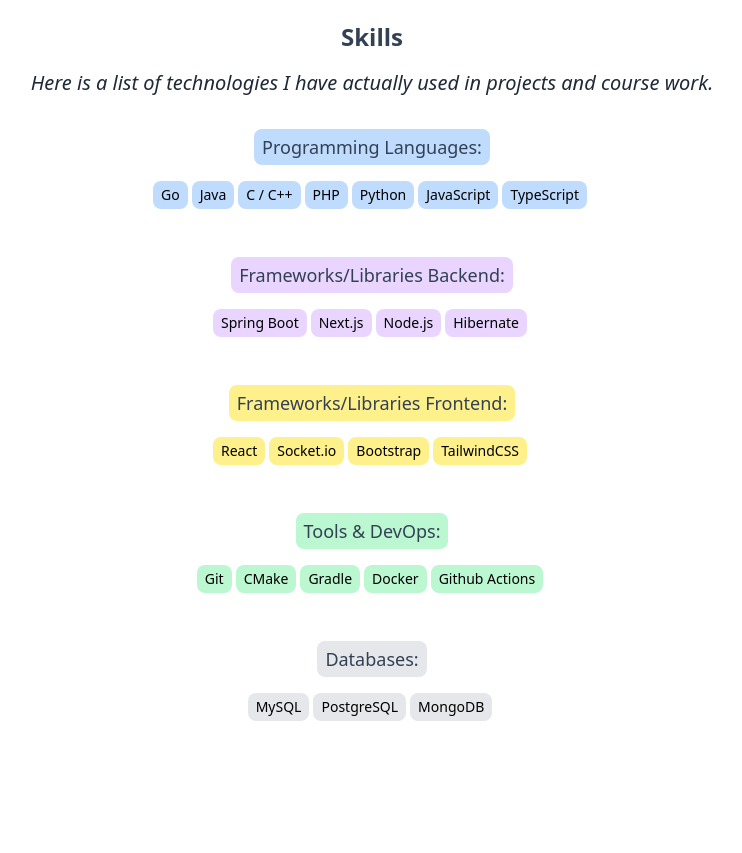
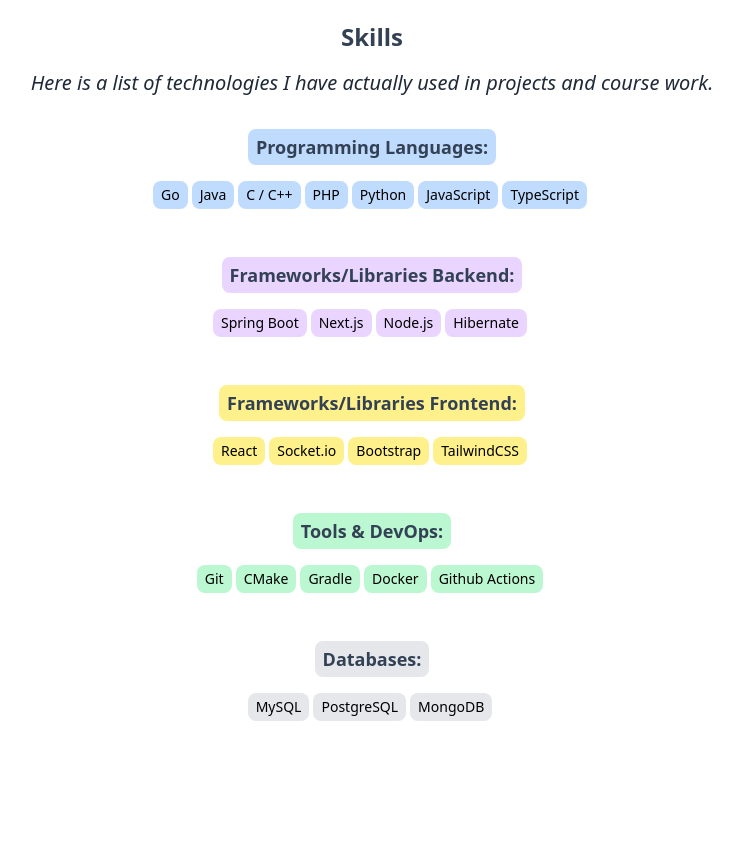
Before and after one commit to oskar13/portfolio, a Next.js app: page / in a window 1280 px wide. Shown: the part 727-1580 px from the top of the page, without its empty margins (268-1010 px from the left). Built offline with nearby package versions, Linux system fonts and the light colour scheme.

Commit message:
fix image loading

```diff
--- a/app/book-n-fly/page.tsx
+++ b/app/book-n-fly/page.tsx
@@ -1,6 +1,8 @@
 
 import MainContactFooter from "../components/MainContactFooter";
 import Image from "next/image";
+
+import background from "../../public/img/booknfly/background.jpg"
 
 export const metadata = {
   title: "Case Study: Book n Fly",
@@ -12,7 +14,9 @@
     <>
     <main>
 
-    <section className="bg-gradient-to-b from-indigo-800 to-purple-800 bg-[url(/img/booknfly/background.jpg)] bg-cover">
+    <section className={`bg-gradient-to-b from-indigo-800 to-purple-800 bg-cover`}
+    style={{ backgroundImage: `url(${background.src})`}}
+    >
           <div className="grid max-w-screen-xl px-4 py-8 mx-auto lg:gap-8 xl:gap-0 lg:py-16 lg:grid-cols-12">
             <div className="mr-auto place-self-center lg:col-span-7">
               <h1
--- a/app/page.tsx
+++ b/app/page.tsx
@@ -71,7 +71,7 @@
           <div>
             <h3 className='text-2xl mb-4 font-bold text-slate-700'>Skills</h3>
             <p className="text-xl italic text-gray-800 font-light mb-4">Here is a list of technologies I have actually used in projects and course work.</p>
-            <h4 className='bg-blue-200 inline-block py-1 px-2 rounded-lg text-lg mb-4 mt-4  text-slate-700'>Programming Languages:</h4>
+            <h4 className='bg-blue-200 inline-block py-1 px-2 rounded-lg text-lg mb-4 mt-4  text-slate-700 font-semibold'>Programming Languages:</h4>
             <div className='mb-8'>
               <a href="https://go.dev/" className="bg-blue-200 hover:bg-blue-300 py-1 px-2 rounded-lg text-sm inline-block mr-1">Go</a>
               <a href="https://www.java.com/en/" className="bg-blue-200 hover:bg-blue-300 py-1 px-2 rounded-lg text-sm inline-block mr-1">Java</a>
@@ -82,7 +82,7 @@
               <a href="https://www.typescriptlang.org/" target="_blank" className="bg-blue-200 hover:bg-blue-300 py-1 px-2 rounded-lg text-sm inline-block mr-1">TypeScript</a>
             </div>
 
-            <h4 className='bg-purple-200 inline-block py-1 px-2 rounded-lg text-lg mb-4 mt-4  text-slate-700'>Frameworks/Libraries Backend:</h4>
+            <h4 className='bg-purple-200 inline-block py-1 px-2 rounded-lg text-lg mb-4 mt-4  text-slate-700 font-semibold'>Frameworks/Libraries Backend:</h4>
             <div className='mb-8'>
               <a href="https://spring.io/projects/spring-boot" target="_blank" className="bg-purple-200 hover:bg-blue-300 py-1 px-2 rounded-lg text-sm inline-block mr-1">Spring Boot</a>
               <a href="https://nextjs.org/" target="_blank" className="bg-purple-200 hover:bg-blue-300 py-1 px-2 rounded-lg text-sm inline-block mr-1">Next.js</a>
@@ -91,7 +91,7 @@
             </div>
 
 
-            <h4 className='bg-yellow-200 inline-block py-1 px-2 rounded-lg text-lg mb-4 mt-4  text-slate-700'>Frameworks/Libraries Frontend:</h4>
+            <h4 className='bg-yellow-200 inline-block py-1 px-2 rounded-lg text-lg mb-4 mt-4  text-slate-700 font-semibold'>Frameworks/Libraries Frontend:</h4>
             <div className='mb-8'>
               <a href="https://react.dev/" target="_blank" className="bg-yellow-200 hover:bg-blue-300 py-1 px-2 rounded-lg text-sm inline-block mr-1">React</a>
               <a href="https://socket.io/" target="_blank" className="bg-yellow-200 hover:bg-blue-300 py-1 px-2 rounded-lg text-sm inline-block mr-1">Socket.io</a>
@@ -99,7 +99,7 @@
               <a href="https://tailwindcss.com/" className="bg-yellow-200 hover:bg-blue-300 py-1 px-2 rounded-lg text-sm inline-block mr-1">TailwindCSS</a>
             </div>
 
-            <h4 className='bg-green-200 inline-block py-1 px-2 rounded-lg text-lg mb-4 mt-4  text-slate-700'>Tools & DevOps:</h4>
+            <h4 className='bg-green-200 inline-block py-1 px-2 rounded-lg text-lg mb-4 mt-4  text-slate-700 font-semibold'>Tools & DevOps:</h4>
             <div className='mb-8'>
               <a href="https://git-scm.com/" target="_blank" className="bg-green-200 hover:bg-blue-300 py-1 px-2 rounded-lg text-sm inline-block mr-1">Git</a>
               <a href="https://cmake.org/" className="bg-green-200 hover:bg-blue-300 py-1 px-2 rounded-lg text-sm inline-block mr-1">CMake</a>
@@ -110,7 +110,7 @@
 
             </div>
 
-            <h4 className='bg-gray-200 inline-block py-1 px-2 rounded-lg text-lg mb-4 mt-4  text-slate-700'>Databases:</h4>
+            <h4 className='bg-gray-200 inline-block py-1 px-2 rounded-lg text-lg mb-4 mt-4  text-slate-700 font-semibold'>Databases:</h4>
             <div>
               <a href="https://www.mysql.com/" target="_blank" className="bg-gray-200 hover:bg-blue-300 py-1 px-2 rounded-lg text-sm inline-block mr-1">MySQL</a>
               <a href="https://www.postgresql.org/" className="bg-gray-200 hover:bg-blue-300 py-1 px-2 rounded-lg text-sm inline-block mr-1">PostgreSQL</a>
```
